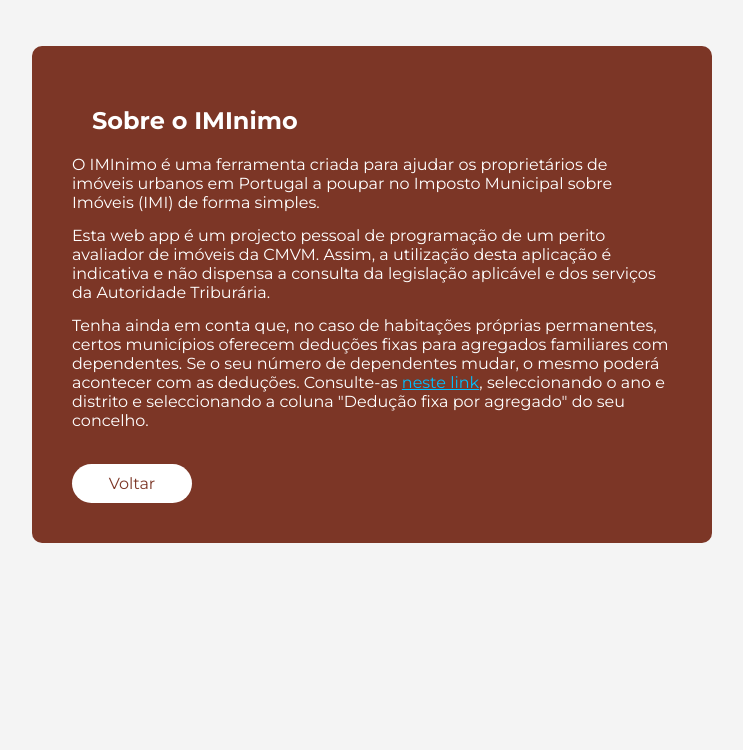
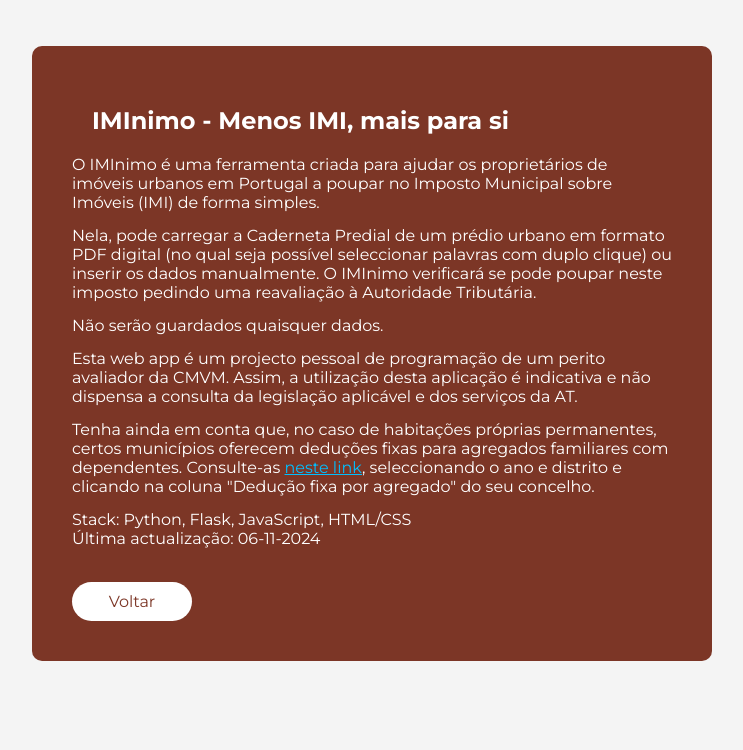
Before and after one commit to ruicruzeiro/IMInimo, a Flask app: page /about in a window 1280 px wide. Shown: the part 70-820 px from the top of the page, without its empty margins (268-1011 px from the left). Run offline with Flask 3, Linux system fonts and the light colour scheme.

Commit message:
worked on some wordings

```diff
--- a/templates/about.html
+++ b/templates/about.html
@@ -7,21 +7,28 @@
   <div class="box-container single-box">
     <div class="box" style="background-color: #7C3626; width: 50%;">
       <h2>
-          Sobre o IMInimo
+          IMInimo - Menos IMI, mais para si
       </h2>
       <div class="h4-hidden">
         O IMInimo é uma ferramenta criada para ajudar os proprietários de imóveis urbanos em Portugal a poupar no
         Imposto Municipal sobre Imóveis (IMI) de forma simples.
         <p></p>
-        Esta web app é um projecto pessoal de programação de um perito avaliador de imóveis da CMVM. Assim, a
-        utilização desta aplicação é indicativa e não dispensa a consulta da legislação aplicável e dos serviços
-        da Autoridade Triburária.
+        Nela, pode carregar a Caderneta Predial de um prédio urbano em formato PDF digital (no qual seja possível
+        seleccionar palavras com duplo clique) ou inserir os dados manualmente. O IMInimo verificará se pode poupar
+        neste imposto pedindo uma reavaliação à Autoridade Tributária.
+        <p></p>
+        Não serão guardados quaisquer dados.
+        <p></p>
+        Esta web app é um projecto pessoal de programação de um perito avaliador da CMVM. Assim, a utilização
+        desta aplicação é indicativa e não dispensa a consulta da legislação aplicável e dos serviços da AT.
         <p></p>
         Tenha ainda em conta que, no caso de habitações próprias permanentes, certos municípios oferecem deduções
-        fixas para agregados familiares com dependentes. Se o seu número de dependentes mudar, o mesmo poderá
-        acontecer com as deduções. Consulte-as
+        fixas para agregados familiares com dependentes. Consulte-as
         <a href="https://www.portaldasfinancas.gov.pt/pt/main.jsp?body=/imi/consultarTaxasIMIForm.jsp">neste link</a>,
-        seleccionando o ano e distrito e seleccionando a coluna "Dedução fixa por agregado" do seu concelho.
+        seleccionando o ano e distrito e clicando na coluna "Dedução fixa por agregado" do seu concelho.
+        <p></p>
+        Stack: Python, Flask, JavaScript, HTML/CSS<br>
+        Última actualização: 06-11-2024
         <p></p>
         <a href="/">
           <button class="smaller-button smaller-button-color-5" style="width: 20%;">Voltar</button>
--- a/templates/index.html
+++ b/templates/index.html
@@ -22,8 +22,8 @@
           no Portal das Finanças, em: <br> Cidadãos > Serviços >
           Imposto Municipal sobre imóveis > Modelo 1 > Entregar Declaração.
           <br><br>
-          No entanto, deve garantir que a reavaliação conduz a um Valor Patrimonial
-          Tributário inferior. Afinal, o objectivo é poupar!
+          Porém, vamos primeiro garantir que a reavaliação conduz a um Valor
+          Patrimonial Tributário mais baixo. Afinal, o objectivo é poupar!
         </h4>
       </div>
     </div>
```
